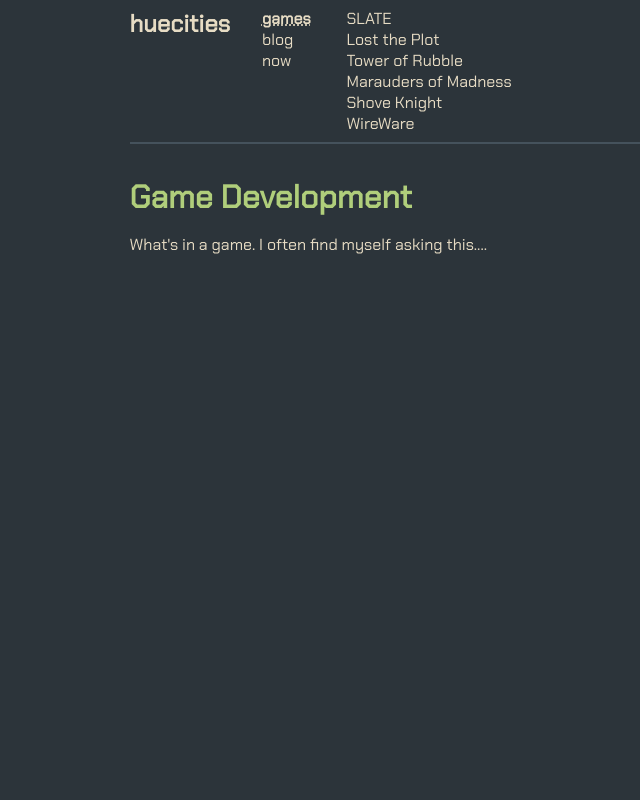
After one commit to huetimes3/personal-site, a PHP site: page /games in a window 1280 px wide. The commit adds this page. Shown: the whole page, without its empty margins (217-857 px from the left). Run offline with PHP 8.4, Linux system fonts and the light colour scheme.

Commit message:
added a site-map working on it

```diff
--- /dev/null
+++ b/games/index.html
@@ -0,0 +1,59 @@
+<!doctype html>
+
+<html lang="en">
+  <head>
+    <meta charset="utf-8" />
+    <meta name="viewport" content="width=device-width, initial-scale=1" />
+    <title>Game Development</title>
+    <meta name="description" content="what's in a game" />
+
+    <meta property="og:title" content="huetimes3" />
+    <meta property="og:type" content="website" />
+    <meta property="og:description" content="what's in a game" />
+    <meta property="og:image" content="icon.jpg" />
+
+    <link rel="preconnect" href="https://fonts.googleapis.com" />
+    <link rel="preconnect" href="https://fonts.gstatic.com" crossorigin />
+    <link
+      href="https://fonts.googleapis.com/css2?family=Chakra+Petch&display=swap"
+      rel="stylesheet"
+    />
+    <link href="../styles.css" rel="stylesheet" />
+    <link rel="icon" href="/assets/favicon.gif" type="image/png" />
+  </head>
+
+  <body>
+    <nav class="top-nav">
+      <h1><a href="/">huecities</a></h1>
+      <div class="site-map">
+        <ul>
+          <li class="here"><a href="/games">games</a></li>
+          <li><a href="/blog">blog</a></li>
+          <li><a href="/now">now</a></li>
+        </ul>
+        <ul>
+          <li><a href="./slate/">SLATE</a></li>
+          <li>
+            <a href="./lost-the-plot/">Lost the Plot</a>
+          </li>
+          <li>
+            <a href="./tower-of-rubble/">Tower of Rubble</a>
+          </li>
+          <li>
+            <a href="./marauders-of-madness/">Marauders of Madness</a>
+          </li>
+          <li>
+            <a href="./shove-knight/">Shove Knight</a>
+          </li>
+          <li><a href="./wireware/">WireWare</a></li>
+        </ul>
+      </div>
+    </nav>
+    <main>
+      <h1>Game Development</h1>
+      <article>
+        <p>What's in a game. I often find myself asking this....</p>
+      </article>
+    </main>
+  </body>
+</html>
--- a/index.html
+++ b/index.html
@@ -15,12 +15,6 @@
     <meta property="og:description" content="Tudor's space on the web" />
     <meta property="og:image" content="icon.jpg" />
 
-    <style>
-      html {
-        transition: none;
-        color-scheme: light dark;
-      }
-    </style>
     <link rel="preconnect" href="https://fonts.googleapis.com" />
     <link rel="preconnect" href="https://fonts.gstatic.com" crossorigin />
     <link
--- a/styles.css
+++ b/styles.css
@@ -78,6 +78,8 @@ html {
   display: flex;
   flex-direction: column;
   align-items: center;
+  transition: none;
+  color-scheme: light dark;
 }
 
 body {
@@ -114,12 +116,39 @@ main {
 nav.top-nav {
   width: 100%;
   border-bottom: 2px solid var(--background-2);
+  display: flex;
+  gap: 2rem;
 
   h1 {
-    margin: 0;
+    /* margin: auto 0 0.5rem; */
     a {
       text-decoration: none;
       color: var(--foreground-1);
+    }
+  }
+
+  .site-map {
+    margin-bottom: 0.5rem;
+    ul {
+      padding: 0;
+      margin: 0 2rem 0 0;
+      display: inline-block;
+      list-style: none;
+      vertical-align: top;
+
+      li {
+        a {
+          color: var(--foreground-1);
+        }
+
+        &.here {
+          font-weight: 800;
+        }
+
+        &:not(.here, :hover) a {
+          text-decoration: none;
+        }
+      }
     }
   }
 }
```
Also changed, not shown: blog/index.html (+11 -7 lines), blog/sdf-study/index.html (+11 -6 lines), games/lost-the-plot/index.html (+24 -6 lines), games/marauders-of-madness/index.html (+24 -6 lines), games/shove-knight/index.html (+23 -6 lines), games/slate/index.html (+24 -6 lines), games/tower-of-rubble/index.html (+24 -6 lines), games/wireware/index.html (+23 -6 lines), now/index.html (+7 -6 lines).
